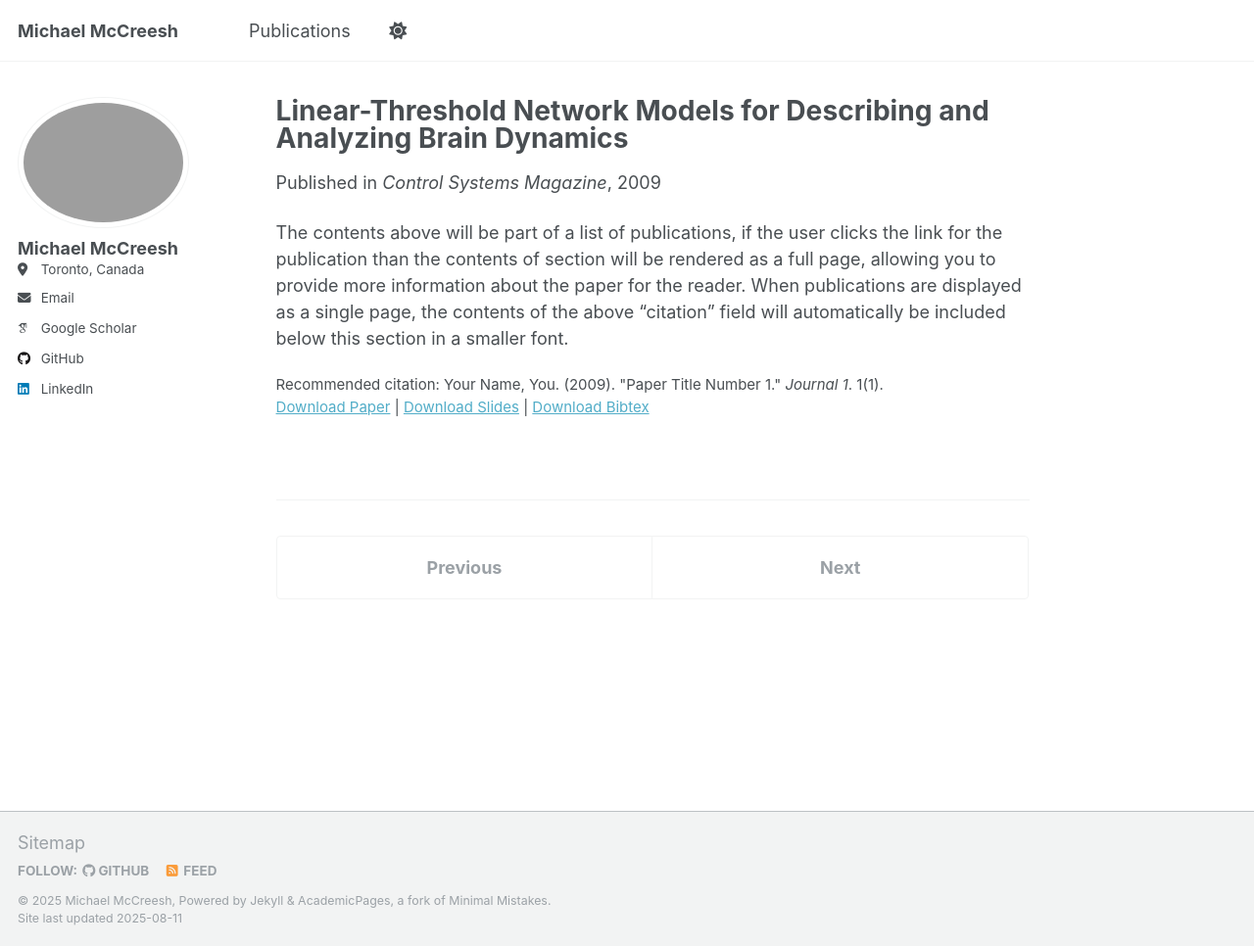
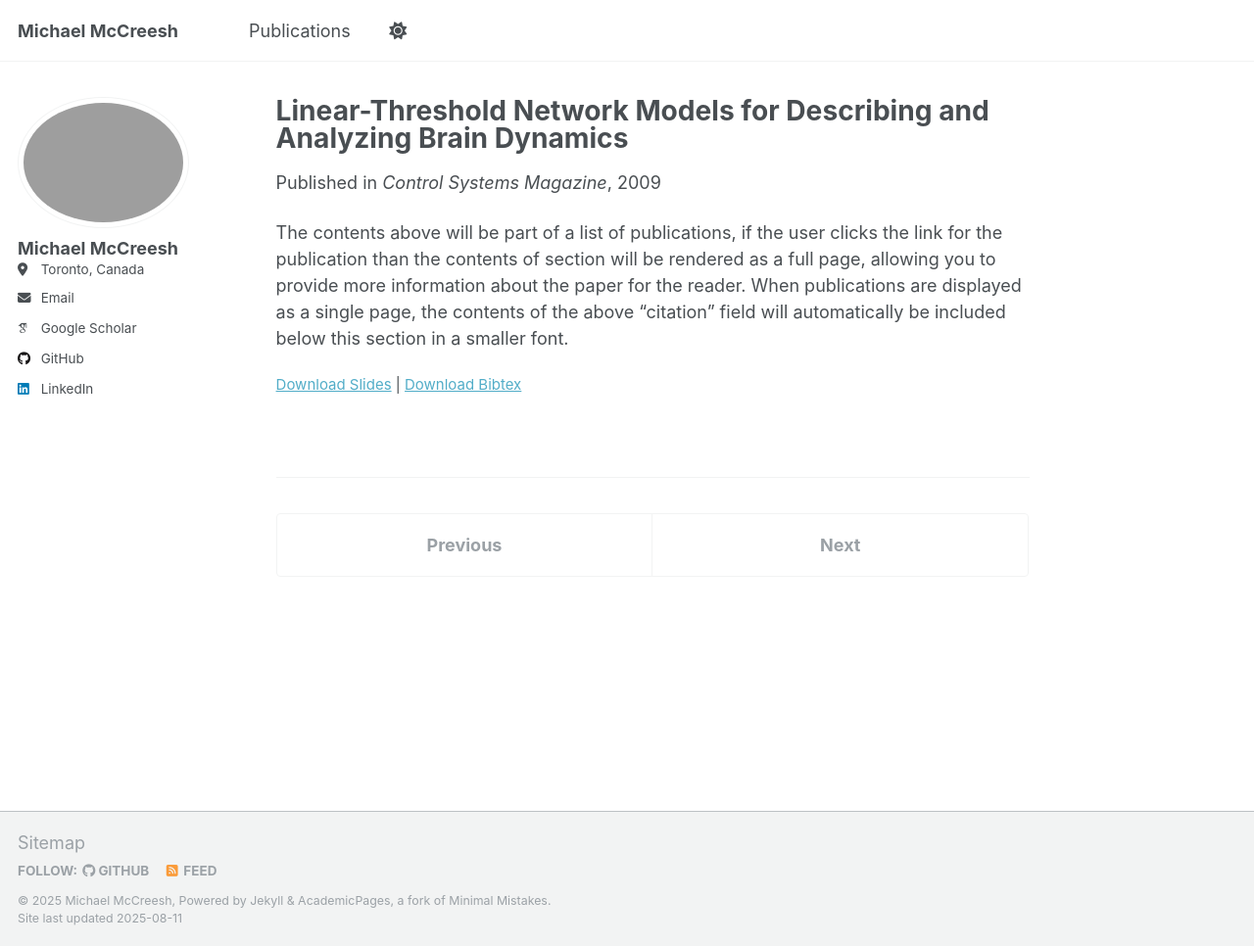
Before and after one commit to McCreesh/McCreesh.github.io, a Jekyll site: the page built from _publications/2009-10-01-paper-title-number-1.md, in a window 1280 px wide and 966 px high. Shown: the whole window at 98% size. Built offline with Jekyll 4.4.1, drawn with Linux system fonts in a browser that asks for light colours; some web fonts are replaced; a script that is not in the unit is left out.

Commit message:
Update 2009-10-01-paper-title-number-1.md

```diff
--- a/_publications/2009-10-01-paper-title-number-1.md
+++ b/_publications/2009-10-01-paper-title-number-1.md
@@ -9,6 +9,6 @@ venue: 'Control Systems Magazine'
 slidesurl: 'http://academicpages.github.io/files/slides1.pdf'
 paperurl: 'http://academicpages.github.io/files/paper1.pdf'
 bibtexurl: 'http://academicpages.github.io/files/bibtex1.bib'
-citation: 'Your Name, You. (2009). &quot;Paper Title Number 1.&quot; <i>Journal 1</i>. 1(1).'
+citation:
 ---
 The contents above will be part of a list of publications, if the user clicks the link for the publication than the contents of section will be rendered as a full page, allowing you to provide more information about the paper for the reader. When publications are displayed as a single page, the contents of the above "citation" field will automatically be included below this section in a smaller font.
```
